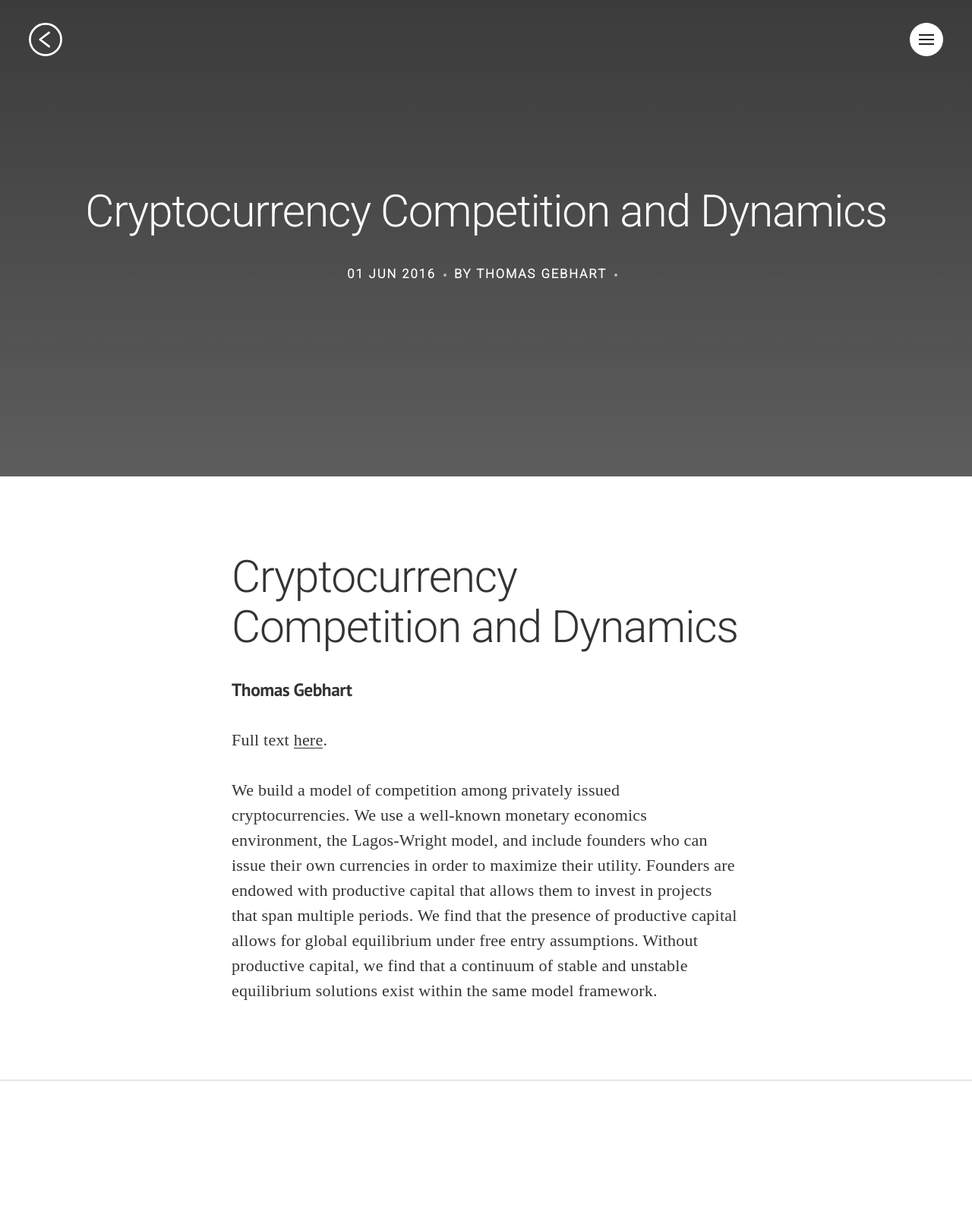
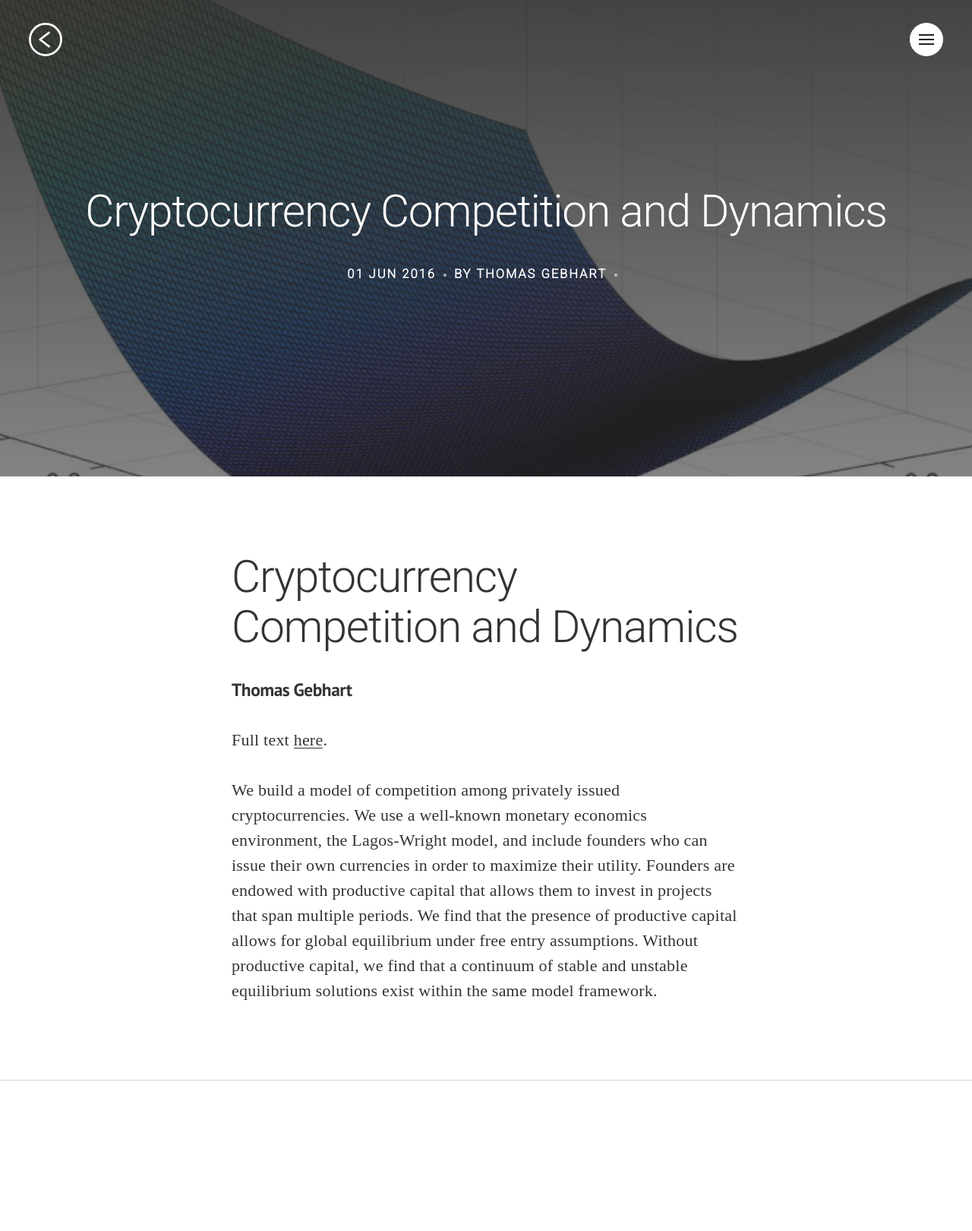
Before and after one commit to tgebhart/tgebhart.github.io, a Jekyll site: the page built from _posts/2016-06-01-cryptocurrency-competition-and-dynamics.markdown, in a window 1280 px wide. Shown: the whole page at 76% size. Built offline with Jekyll 4.4.1, drawn with Linux system fonts in a browser that asks for light colours; nearby versions of some CDN libraries; some web fonts are replaced.

Commit message:
imagestuff

```diff
--- a/_layouts/post.html
+++ b/_layouts/post.html
@@ -7,7 +7,8 @@ layout: default
     <div class="section-backgroundImage">
 
       {% if page.image.feature %}
-        <img class="post-featuredImage" src="url('{{ page.image.feature | prepend: site.baseurl_featured_img }}')" style="
+        <!-- <img class="post-featuredImage" src="{{ page.image.feature | prepend: site.baseurl_featured_img }}" style=" -->
+        <img class="post-featuredImage" src="{{site.baseurl_featured_img }}{{page.image.feature }}" style="
         {% if page.image.topPosition %}
           top:{{ page.image.topPosition }};
         {% endif %}
```
